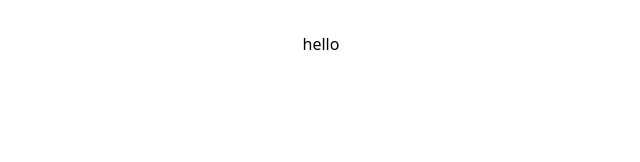
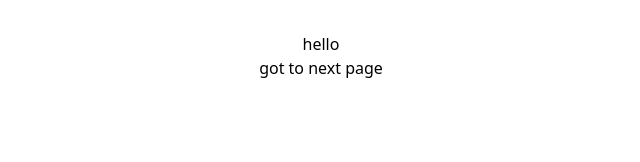
Before and after one commit to Agrimaagrawal/BoxOffice, a React (Vite) app: page / in a window 1280 px wide. Shown: the top 162 px of the page, without its empty margins (319-959 px from the left). Built offline with nearby package versions, Linux system fonts and the light colour scheme.

Commit message:
added reacr router

```diff
--- a/package.json
+++ b/package.json
@@ -11,7 +11,8 @@
   },
   "dependencies": {
     "react": "^18.2.0",
-    "react-dom": "^18.2.0"
+    "react-dom": "^18.2.0",
+    "react-router-dom": "^6.14.0"
   },
   "devDependencies": {
     "@types/react": "^18.0.37",
--- a/src/App.jsx
+++ b/src/App.jsx
@@ -1,11 +1,23 @@
 import './App.css'
+import {BrowserRouter,Routes,Route} from 'react-router-dom'
+import Home from './components/Home'
+import Navbar from './components/Navbar'
+import Dome from './components/Dome'
 
 function App() {
 
 
   return (
     <>
-      hello
+    <BrowserRouter>
+    <Navbar/>
+    <Routes>
+      <Route path='/' element={<Home/>}></Route>
+      <Route path='/Dome' element ={<Dome/>}/>
+      </Routes>
+    </BrowserRouter>
+
+
     </>
   )
 }
--- /dev/null
+++ b/src/components/Dome.jsx
@@ -0,0 +1,11 @@
+import React from 'react'
+
+const Dome = () => {
+  return (
+    <div>
+      nidfgo
+    </div>
+  )
+}
+
+export default Dome
--- /dev/null
+++ b/src/components/Home.jsx
@@ -0,0 +1,11 @@
+import {Link} from 'react-router-dom'
+
+const Home = () => {
+  return (
+    <div>
+      <Link to='/Dome'>got to next page</Link>
+    </div>
+  )
+}
+
+export default Home
--- /dev/null
+++ b/src/components/Navbar.jsx
@@ -0,0 +1,9 @@
+const Navbar = () => {
+  return (
+    <div>
+      hello
+    </div>
+  )
+}
+
+export default Navbar
```
Also changed, not shown: 1 other file (tests, documents, lock files or other folders).
